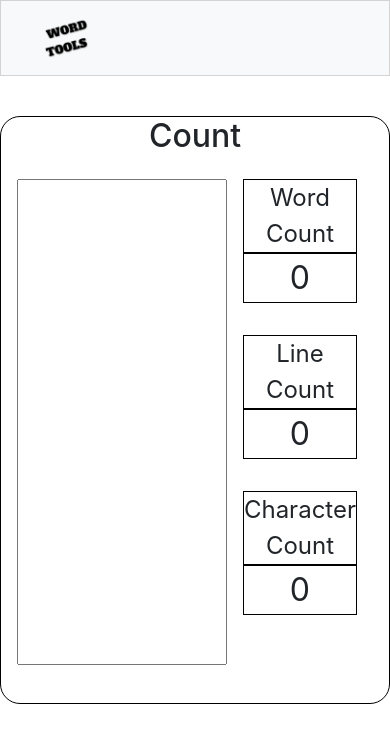
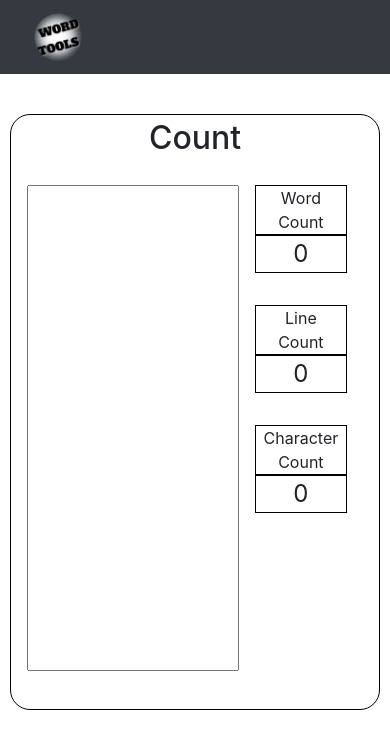
Before and after one commit to zhaohanson1/word_tools, a Django app: page /count in a window 390 px wide. Shown: the top 749 px of the page. Run offline with Django 3.2, Linux system fonts and the light colour scheme; data that the repository does not hold is empty; some libraries are stand-ins or nearby versions.

Commit message:
CSS retouching

```diff
--- a/word_features/static/word_features/css/count.css
+++ b/word_features/static/word_features/css/count.css
@@ -1,6 +1,6 @@
 #content {
     max-width: 1200px;
-    width: 100%;
+    width: 95%;
     margin: 40px auto;
 }
 
@@ -25,14 +25,15 @@
 
 .count-label {
     text-align: center;
-    font-size: 1.5em;
+    font-size: 1em;
+    padding: 0 .5em;
 }
 
 .count-value {
     text-align: center;
-    font-size: 2em;
+    font-size: 1.5em;
 }
 
-.count-display div{
+.count-display div {
     border: 1px solid black;
 }
--- a/word_features/static/word_features/css/diff.css
+++ b/word_features/static/word_features/css/diff.css
@@ -1,6 +1,6 @@
 #content {
     max-width: 1200px;
-    width: 100%;
+    width: 95%;
     margin: 40px auto;
 }
 
--- a/word_features/static/word_features/css/index.css
+++ b/word_features/static/word_features/css/index.css
@@ -2,12 +2,12 @@ body {
     margin: 0 auto;
 }
 
-#header {
-    border: 1px solid lightgrey;
+#logo {
+    margin: 0 5%;
 }
 
-#logo {
-    margin-left: 7%;
+.nav-link {
+    font-size: larger;
 }
 
 #content {
--- a/word_features/static/word_features/css/replace.css
+++ b/word_features/static/word_features/css/replace.css
@@ -1,6 +1,6 @@
 #content {
     max-width: 1200px;
-    width: 100%;
+    width: 95%;
     margin: 40px auto;
 }
 
--- a/word_features/templates/word_features/base.html
+++ b/word_features/templates/word_features/base.html
@@ -18,22 +18,7 @@
 <body>
     <div id='header'>
         {% block header %}
-        <nav class='navbar navbar-expand-md navbar-light bg-light'>
-            <span class='navbar-brand' id='logo'>
-            <a href="{% url 'index' %}">
-                <img src="{% static 'word_features/images/logo.png' %}" width='48px'>
-            </a>
-            </span>
-        <div class='collapse navbar-collapse'>
-            <ul class='navbar-nav'>
-                {% for tool in all_tools %}
-                <li class="nav-item">
-                    <a class="nav-link" href="{% url tool.url %}" >{{ tool.name }}</a>
-                </li>
-                {% endfor %}
-            </ul>
-        </div>
-        </nav>
+        {%include "word_features/header.html" %}
         {% endblock %}
     </div>
 
--- a/word_features/templates/word_features/count.html
+++ b/word_features/templates/word_features/count.html
@@ -7,7 +7,7 @@
 {% block title%} Word Count {% endblock %}
 
 {% block content %}
-<h2 class='text-center'>Count</h2>
+<h2 class='text-center p-1'>Count</h2>
 <div class='d-flex flex-row center-block'>
     <div id='text-div'>
         <textarea id='textarea' autocomplete='off' rows='20' wrap='off'></textarea>
--- a/word_features/templates/word_features/diff_form.html
+++ b/word_features/templates/word_features/diff_form.html
@@ -11,7 +11,7 @@
         <br>
         {{ form.text_1 }}
     </div>
-    <div class='text-center' tabindex='-1'>
+    <div class='text-center m-1' tabindex='-1'>
         <button type="button" id='swap-btn' class="btn btn-sm">
             <img src={% static 'word_features/images/sort.svg' %}
                 width='20'>
@@ -24,8 +24,8 @@
         <br>
         {{ form.text_2 }}
     </div>
-    <div class='mx-auto my-auto'>
-        <button id='compare-button' class='btn btn-primary my-2 text-center'>Submit</button>
+    <div class='mx-auto my-auto text-center'>
+        <button id='compare-button' class='btn btn-primary my-2'>Submit</button>
     </div>
 
 </div>
--- /dev/null
+++ b/word_features/templates/word_features/header.html
@@ -0,0 +1,18 @@
+{% load static %}
+
+<nav class='navbar navbar-expand-md navbar-dark bg-dark'>
+    <span class='navbar-brand' id='logo'>
+        <a href="{% url 'index' %}">
+            <img src="{% static 'word_features/images/logo2.png' %}" heigth='48px' width='48px'>
+        </a>
+    </span>
+    <div class='collapse navbar-collapse'>
+        <ul class='navbar-nav'>
+            {% for tool in all_tools %}
+            <li class="nav-item">
+                <a class="nav-link" href="{% url tool.url %}" >{{ tool.name }}</a>
+            </li>
+            {% endfor %}
+        </ul>
+    </div>
+</nav>
--- a/word_features/templates/word_features/index.html
+++ b/word_features/templates/word_features/index.html
@@ -1,7 +1,7 @@
 {% extends 'word_features/base.html' %}
 {% load static %}
 
-{% block title%} Word Tools - Blah Blah {% endblock %}
+{% block title%} Word Tools {% endblock %}
 
 {% block content %}
 <div class='container d-flex align-items-center flex-wrap'>
--- a/word_features/templates/word_features/replace.html
+++ b/word_features/templates/word_features/replace.html
@@ -7,7 +7,7 @@
 {% block title%} Word Replace {% endblock %}
 
 {% block content %}
-<h2 class='text-center'>Replace</h2>
+<h2 class='text-center p-1'>Replace</h2>
 <div class='d-sm-flex flex-column flex-wrap justify-content-center'>
     <div class='px-3'>
         <label for='input-text'>Input:</label>
@@ -18,7 +18,7 @@
             rows='9'
             wrap='off'></textarea>
     </div>
-    <div class='d-sm-flex justify-content-sm-around'>
+    <div class='px-3 d-sm-flex justify-content-sm-around'>
         <div>
             <label for='regex-input'> Find text:  </label>
             <input id='regex-input' type='text'>
@@ -37,7 +37,7 @@
             <button type="button" id='undo-btn' class="btn btn-primary btn-sm">Undo</button>
         </div>
     </div>
-    <div class='px-3'>
+    <div class='px-3 py-2'>
         <label for='output-text'>Output: </label>
         {% include "word_features/clipboard_button.html" with area_name='output-text' %}
         <br>
```
Also changed, not shown: word_features/static/word_features/images/logo2.png (added).
